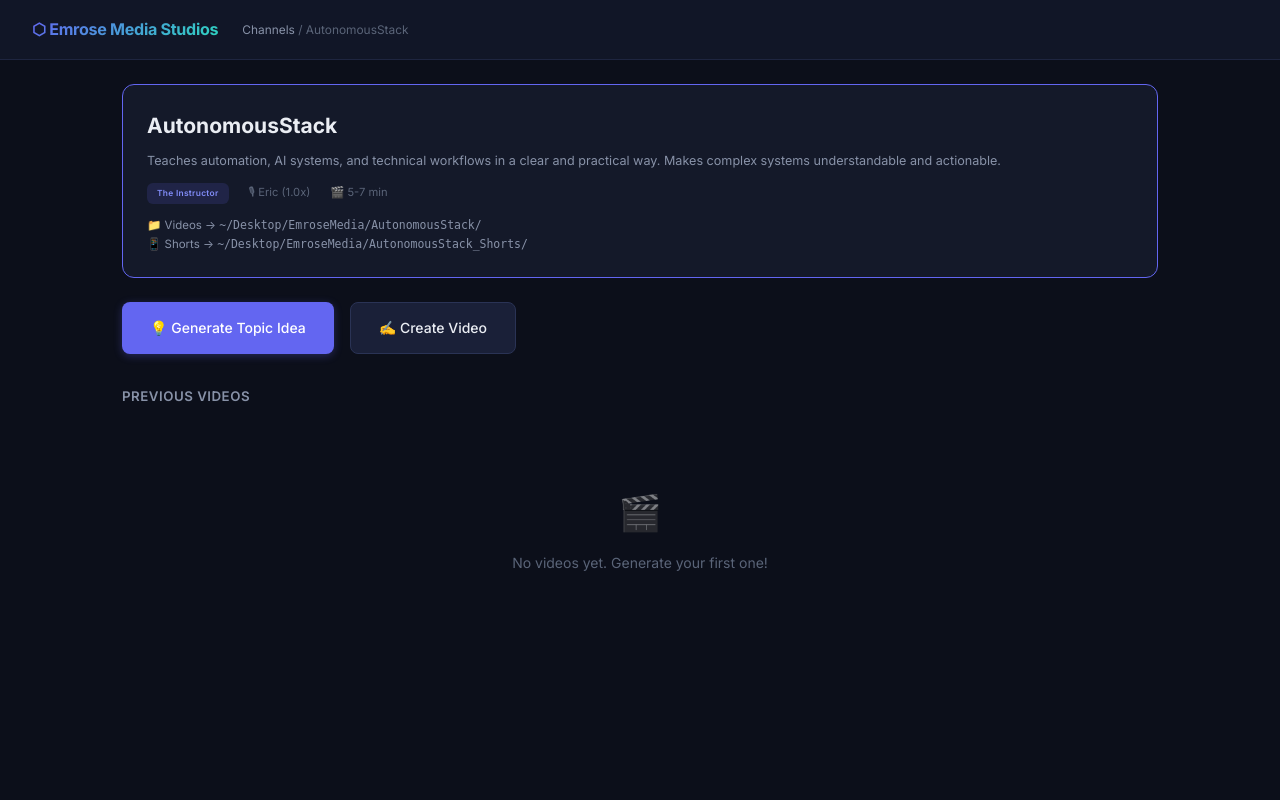
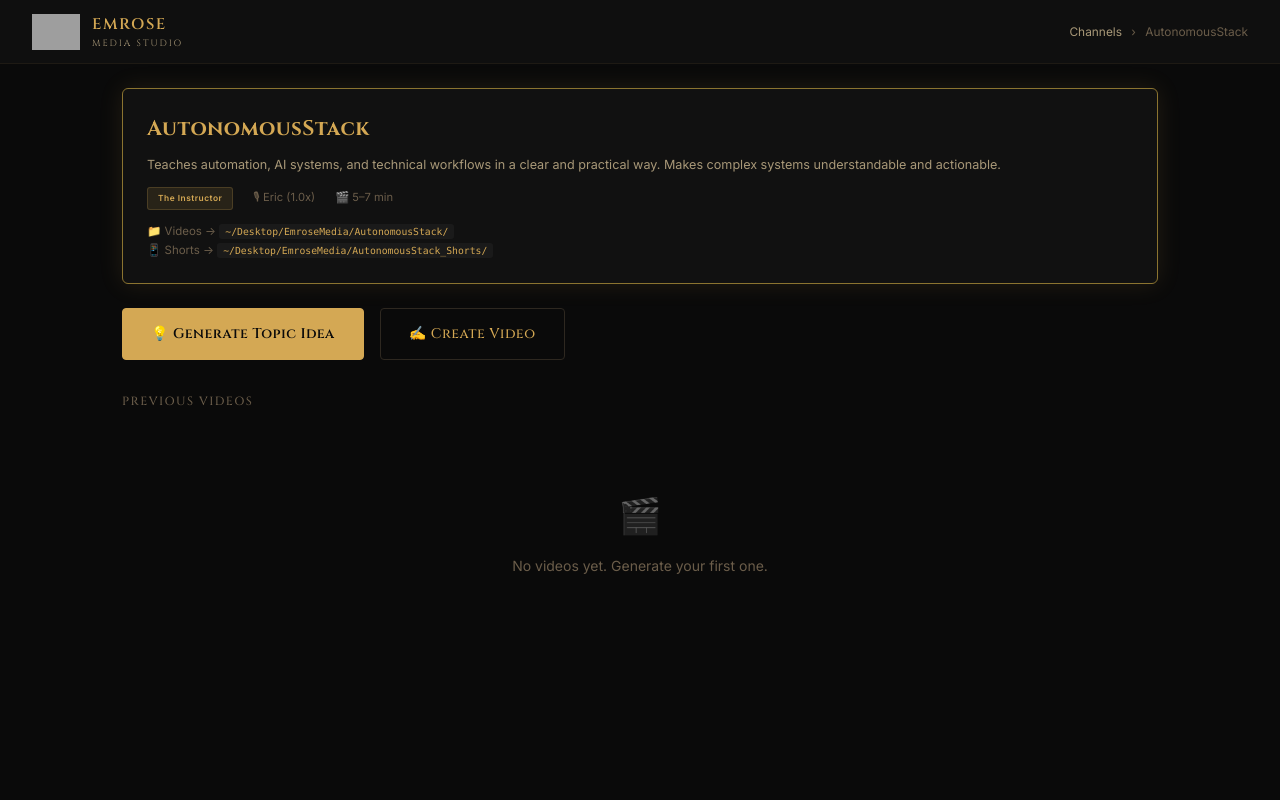
Before and after one commit to EmroseMediaStudios/MediaApp, a Flask app: page /channel/autonomous_stack in a window 1280 px wide. Run offline with Flask 3, Linux system fonts and the light colour scheme; grey boxes are pictures that could not be loaded.

Commit message:
Brand overhaul: black + gold theme, Cinzel serif font, shield logo in nav, banner on dashboard
- Pure black background (#0a0a0a) with gold (#d4a854) accents
- Cinzel serif font for all headings (matches Emrose branding)
- Shield logo in nav bar, full banner on dashboard
- Gold badges, gold focus states, gold buttons
- Ornamental dividers between sections
- Requires shield.png and banner.png in app/static/img/
- Launcher .command file loads keys from .env

```diff
--- a/app/templates/base.html
+++ b/app/templates/base.html
@@ -3,117 +3,154 @@
 <head>
 <meta charset="UTF-8">
 <meta name="viewport" content="width=device-width, initial-scale=1.0">
-<title>{% block title %}Emrose Media Studios{% endblock %}</title>
+<title>{% block title %}Emrose Media Studio{% endblock %}</title>
+<link rel="icon" type="image/png" href="/static/img/shield.png">
 <style>
-@import url('https://fonts.googleapis.com/css2?family=Inter:wght@300;400;500;600;700&display=swap');
+@import url('https://fonts.googleapis.com/css2?family=Cinzel:wght@400;500;600;700&family=Inter:wght@300;400;500;600&display=swap');
 * { margin: 0; padding: 0; box-sizing: border-box; }
 :root {
-  --bg: #0c0f1a; --bg2: #111627; --bg3: #1a2038;
-  --text: #eaedf3; --text2: #8892a8; --text3: #5a6478;
-  --accent: #6366f1; --accent2: #818cf8; --accent-glow: rgba(99,102,241,0.15);
-  --teal: #2dd4bf; --teal-glow: rgba(45,212,191,0.12);
-  --danger: #f43f5e; --success: #10b981; --warning: #f59e0b;
-  --card: #141929; --card-hover: #1a2038; --border: #1e2540; --border2: #2a3355;
-  --input-bg: #0a0d18; --gradient: linear-gradient(135deg, #6366f1 0%, #2dd4bf 100%);
+  --bg: #0a0a0a; --bg2: #0f0f0f; --bg3: #1a1a1a;
+  --text: #e8dcc8; --text2: #a89878; --text3: #6b5d4a;
+  --gold: #d4a854; --gold2: #c49a48; --gold-light: #e8c97a;
+  --gold-glow: rgba(212,168,84,0.12); --gold-glow2: rgba(212,168,84,0.06);
+  --rose: #c75050; --rose-dark: #8b3535;
+  --card: #111111; --card-hover: #161616; --border: #1e1a14; --border2: #2e2820;
+  --input-bg: #0c0c0c; --success: #5a9e6f; --danger: #c75050;
 }
 body { font-family: 'Inter', -apple-system, BlinkMacSystemFont, sans-serif; background: var(--bg); color: var(--text); min-height: 100vh; font-size: 14px; line-height: 1.6; }
-a { color: var(--accent2); text-decoration: none; transition: color 0.2s; }
-a:hover { color: var(--teal); }
+a { color: var(--gold); text-decoration: none; transition: color 0.2s; }
+a:hover { color: var(--gold-light); }
+
+h1, h2, h3, h4 { font-family: 'Cinzel', 'Georgia', serif; color: var(--gold); letter-spacing: 0.5px; }
 
 .container { max-width: 1100px; margin: 0 auto; padding: 24px 32px; }
 
-nav { background: var(--bg2); border-bottom: 1px solid var(--border); padding: 0 32px; display: flex; align-items: center; gap: 24px; height: 60px; backdrop-filter: blur(10px); position: sticky; top: 0; z-index: 100; }
-nav .logo { font-size: 1.15em; font-weight: 700; background: var(--gradient); -webkit-background-clip: text; -webkit-text-fill-color: transparent; letter-spacing: -0.3px; }
-nav .breadcrumb { color: var(--text3); font-size: 0.85em; }
+/* ---- NAV ---- */
+nav { background: var(--bg2); border-bottom: 1px solid var(--border); padding: 0 32px; display: flex; align-items: center; gap: 20px; height: 64px; position: sticky; top: 0; z-index: 100; }
+nav .logo { display: flex; align-items: center; gap: 12px; }
+nav .logo img { height: 36px; width: auto; }
+nav .logo-text { font-family: 'Cinzel', serif; font-size: 1.1em; font-weight: 600; color: var(--gold); letter-spacing: 1.5px; }
+nav .logo-sub { font-family: 'Cinzel', serif; font-size: 0.65em; font-weight: 400; color: var(--text2); letter-spacing: 2px; display: block; margin-top: -2px; }
+nav .breadcrumb { color: var(--text3); font-size: 0.85em; margin-left: auto; }
 nav .breadcrumb a { color: var(--text2); }
-nav .breadcrumb a:hover { color: var(--accent2); }
+nav .breadcrumb a:hover { color: var(--gold); }
 nav .breadcrumb span { margin: 0 6px; color: var(--text3); }
 
+/* ---- HEADER BANNER ---- */
+.hero-banner { text-align: center; padding: 40px 20px 30px; margin-bottom: 10px; }
+.hero-banner img { max-width: 500px; width: 100%; height: auto; }
+
+/* ---- PAGE HEADER ---- */
 .page-header { margin-bottom: 28px; }
-.page-header h1 { font-size: 1.6em; font-weight: 700; letter-spacing: -0.5px; margin-bottom: 6px; }
-.page-header h2 { font-size: 1.3em; font-weight: 600; letter-spacing: -0.3px; margin-bottom: 6px; }
+.page-header h1 { font-size: 1.5em; margin-bottom: 6px; }
+.page-header h2 { font-size: 1.25em; margin-bottom: 6px; }
 .page-header p { color: var(--text2); font-size: 0.9em; }
 
-.btn { display: inline-flex; align-items: center; gap: 6px; padding: 10px 20px; border-radius: 8px; border: none; cursor: pointer; font-size: 0.9em; font-weight: 500; transition: all 0.2s; font-family: inherit; }
-.btn-primary { background: var(--accent); color: white; box-shadow: 0 2px 8px rgba(99,102,241,0.3); }
-.btn-primary:hover { background: var(--accent2); box-shadow: 0 4px 16px rgba(99,102,241,0.4); transform: translateY(-1px); }
-.btn-secondary { background: var(--bg3); color: var(--text); border: 1px solid var(--border2); }
-.btn-secondary:hover { background: var(--border2); border-color: var(--accent); }
-.btn-teal { background: var(--teal); color: #0c0f1a; font-weight: 600; }
-.btn-teal:hover { opacity: 0.9; transform: translateY(-1px); }
-.btn-sm { padding: 6px 14px; font-size: 0.82em; border-radius: 6px; }
-.btn-lg { padding: 14px 28px; font-size: 1em; }
+/* ---- BUTTONS ---- */
+.btn { display: inline-flex; align-items: center; gap: 6px; padding: 10px 20px; border-radius: 4px; border: 1px solid transparent; cursor: pointer; font-size: 0.9em; font-weight: 500; transition: all 0.25s; font-family: inherit; letter-spacing: 0.3px; }
+.btn-primary { background: var(--gold); color: #0a0a0a; border-color: var(--gold); font-weight: 600; }
+.btn-primary:hover { background: var(--gold-light); border-color: var(--gold-light); box-shadow: 0 0 20px rgba(212,168,84,0.25); }
+.btn-secondary { background: transparent; color: var(--gold); border: 1px solid var(--border2); }
+.btn-secondary:hover { border-color: var(--gold); background: var(--gold-glow); }
+.btn-sm { padding: 6px 14px; font-size: 0.82em; }
+.btn-lg { padding: 14px 28px; font-size: 1em; font-family: 'Cinzel', serif; letter-spacing: 0.5px; }
 
-.card { background: var(--card); border: 1px solid var(--border); border-radius: 12px; padding: 24px; margin-bottom: 16px; transition: all 0.25s; }
+/* ---- CARDS ---- */
+.card { background: var(--card); border: 1px solid var(--border); border-radius: 6px; padding: 24px; margin-bottom: 16px; transition: all 0.3s; }
 .card:hover { border-color: var(--border2); background: var(--card-hover); }
-.card-highlight { border-color: var(--accent); box-shadow: 0 0 20px var(--accent-glow); }
-.card-highlight:hover { border-color: var(--accent2); }
-.card h3 { font-weight: 600; margin-bottom: 8px; letter-spacing: -0.3px; }
+.card-highlight { border-color: var(--gold-dark, #8b7430); box-shadow: 0 0 24px var(--gold-glow); }
+.card-highlight:hover { border-color: var(--gold); }
+.card h3 { font-size: 1.05em; margin-bottom: 8px; }
 .card p { color: var(--text2); font-size: 0.9em; line-height: 1.6; }
 .card .meta { font-size: 0.8em; color: var(--text3); margin-top: 12px; display: flex; align-items: center; gap: 12px; flex-wrap: wrap; }
 
+/* ---- FORMS ---- */
 input[type="text"], textarea, select {
   background: var(--input-bg); border: 1px solid var(--border); color: var(--text);
-  padding: 11px 14px; border-radius: 8px; font-size: 0.9em; width: 100%;
-  font-family: inherit; transition: border-color 0.2s;
+  padding: 11px 14px; border-radius: 4px; font-size: 0.9em; width: 100%;
+  font-family: inherit; transition: all 0.25s;
 }
-input:focus, textarea:focus { outline: none; border-color: var(--accent); box-shadow: 0 0 0 3px var(--accent-glow); }
+input:focus, textarea:focus { outline: none; border-color: var(--gold); box-shadow: 0 0 0 2px var(--gold-glow); }
 textarea { resize: vertical; min-height: 80px; line-height: 1.6; }
 
 .form-group { margin-bottom: 18px; }
-.form-group label { display: block; margin-bottom: 6px; font-weight: 500; color: var(--text2); font-size: 0.85em; text-transform: uppercase; letter-spacing: 0.5px; }
+.form-group label { display: block; margin-bottom: 6px; font-weight: 500; color: var(--text2); font-size: 0.8em; text-transform: uppercase; letter-spacing: 1px; font-family: 'Cinzel', serif; }
 
+/* ---- GRID ---- */
 .grid { display: grid; grid-template-columns: repeat(auto-fill, minmax(320px, 1fr)); gap: 16px; }
 
-.badge { display: inline-flex; align-items: center; padding: 4px 10px; border-radius: 6px; font-size: 0.75em; font-weight: 600; letter-spacing: 0.3px; }
-.badge-accent { background: var(--accent-glow); color: var(--accent2); }
-.badge-teal { background: var(--teal-glow); color: var(--teal); }
-.badge-success { background: rgba(16,185,129,0.12); color: var(--success); }
+/* ---- BADGES ---- */
+.badge { display: inline-flex; align-items: center; padding: 4px 10px; border-radius: 3px; font-size: 0.75em; font-weight: 600; letter-spacing: 0.5px; }
+.badge-gold { background: var(--gold-glow); color: var(--gold); border: 1px solid rgba(212,168,84,0.2); }
+.badge-success { background: rgba(90,158,111,0.12); color: var(--success); }
+.badge-rose { background: rgba(199,80,80,0.12); color: var(--rose); }
 
-.section-title { font-size: 0.95em; font-weight: 600; margin: 32px 0 16px; color: var(--text2); text-transform: uppercase; letter-spacing: 0.5px; }
+/* ---- SECTION TITLE ---- */
+.section-title { font-family: 'Cinzel', serif; font-size: 0.85em; font-weight: 500; margin: 32px 0 16px; color: var(--text3); text-transform: uppercase; letter-spacing: 1.5px; }
 
+/* ---- DIVIDER ---- */
+.divider { border: none; border-top: 1px solid var(--border); margin: 24px 0; position: relative; }
+.divider::after { content: '◆'; position: absolute; top: -8px; left: 50%; transform: translateX(-50%); background: var(--bg); color: var(--text3); padding: 0 12px; font-size: 0.7em; }
+
+/* ---- VIDEO LIST ---- */
 .video-list { display: flex; flex-direction: column; gap: 10px; }
-.video-item { display: flex; align-items: center; gap: 16px; padding: 16px 20px; background: var(--card); border: 1px solid var(--border); border-radius: 10px; transition: all 0.2s; }
+.video-item { display: flex; align-items: center; gap: 16px; padding: 16px 20px; background: var(--card); border: 1px solid var(--border); border-radius: 6px; transition: all 0.2s; }
 .video-item:hover { border-color: var(--border2); }
 .video-item .info { flex: 1; }
-.video-item .info h4 { font-weight: 500; margin-bottom: 4px; font-size: 0.95em; }
+.video-item .info h4 { font-size: 0.95em; margin-bottom: 4px; }
 .video-item .info .meta { font-size: 0.8em; color: var(--text3); }
 .video-item .actions { display: flex; gap: 8px; align-items: center; }
 
+/* ---- CHECKBOX ---- */
 .checkbox-label { display: flex; align-items: center; gap: 8px; cursor: pointer; font-size: 0.88em; color: var(--text2); }
-.checkbox-label input[type="checkbox"] { width: 16px; height: 16px; accent-color: var(--accent); }
+.checkbox-label input[type="checkbox"] { width: 16px; height: 16px; accent-color: var(--gold); }
 
-.progress-log { background: var(--input-bg); border: 1px solid var(--border); border-radius: 10px; padding: 20px 24px; font-family: 'SF Mono', 'Fira Code', Monaco, monospace; font-size: 0.82em; line-height: 2; max-height: 420px; overflow-y: auto; }
-.progress-log .step { padding: 2px 0; border-bottom: 1px solid rgba(30,37,64,0.5); }
+/* ---- PROGRESS LOG ---- */
+.progress-log { background: var(--input-bg); border: 1px solid var(--border); border-radius: 4px; padding: 20px 24px; font-family: 'SF Mono', 'Fira Code', Monaco, monospace; font-size: 0.82em; line-height: 2; max-height: 420px; overflow-y: auto; }
+.progress-log .step { padding: 2px 0; border-bottom: 1px solid rgba(30,26,20,0.5); }
 .progress-log .step:last-child { border-bottom: none; }
 .progress-log .step.done { color: var(--success); }
 .progress-log .step.error { color: var(--danger); }
-.progress-log .step.active { color: var(--accent2); }
+.progress-log .step.active { color: var(--gold); }
 
-.spinner { display: inline-block; width: 14px; height: 14px; border: 2px solid var(--border2); border-top-color: var(--accent); border-radius: 50%; animation: spin 0.7s linear infinite; margin-right: 8px; vertical-align: middle; }
+/* ---- SPINNER ---- */
+.spinner { display: inline-block; width: 14px; height: 14px; border: 2px solid var(--border2); border-top-color: var(--gold); border-radius: 50%; animation: spin 0.7s linear infinite; margin-right: 8px; vertical-align: middle; }
 @keyframes spin { to { transform: rotate(360deg); } }
 
-.video-player { width: 100%; max-width: 900px; margin: 20px auto; border-radius: 12px; overflow: hidden; background: #000; box-shadow: 0 8px 32px rgba(0,0,0,0.5); }
+/* ---- VIDEO PLAYER ---- */
+.video-player { width: 100%; max-width: 900px; margin: 20px auto; border-radius: 6px; overflow: hidden; background: #000; box-shadow: 0 8px 32px rgba(0,0,0,0.6), 0 0 0 1px var(--border); }
 .video-player video { width: 100%; display: block; }
 
+/* ---- EMPTY STATE ---- */
 .empty-state { text-align: center; padding: 60px 20px; color: var(--text3); }
-.empty-state .icon { font-size: 2.5em; margin-bottom: 12px; opacity: 0.5; }
+.empty-state .icon { font-size: 2.5em; margin-bottom: 12px; opacity: 0.4; }
 
-.fade-in { animation: fadeIn 0.35s ease-out; }
-@keyframes fadeIn { from { opacity: 0; transform: translateY(8px); } to { opacity: 1; transform: translateY(0); } }
+/* ---- IDEA CARD ---- */
+.idea-card .field { margin-bottom: 16px; }
+.idea-card .field-label { font-family: 'Cinzel', serif; font-size: 0.72em; text-transform: uppercase; letter-spacing: 1px; color: var(--text3); margin-bottom: 4px; font-weight: 500; }
+.idea-card .field-value { color: var(--text); line-height: 1.6; }
+.idea-card .hook { color: var(--gold-light); font-style: italic; font-size: 1.05em; }
 
-.idea-card .field { margin-bottom: 16px; }
-.idea-card .field-label { font-size: 0.78em; text-transform: uppercase; letter-spacing: 0.5px; color: var(--text3); margin-bottom: 4px; font-weight: 600; }
-.idea-card .field-value { color: var(--text); line-height: 1.6; }
-.idea-card .hook { color: var(--teal); font-style: italic; font-size: 1.05em; }
+/* ---- ANIMATION ---- */
+.fade-in { animation: fadeIn 0.4s ease-out; }
+@keyframes fadeIn { from { opacity: 0; transform: translateY(6px); } to { opacity: 1; transform: translateY(0); } }
 
+/* ---- UTILITIES ---- */
 .flex { display: flex; } .flex-between { justify-content: space-between; } .flex-center { align-items: center; }
-.gap-8 { gap: 8px; } .gap-12 { gap: 12px; } .gap-16 { gap: 16px; } .mt-8 { margin-top: 8px; } .mt-16 { margin-top: 16px; } .mt-24 { margin-top: 24px; } .mt-32 { margin-top: 32px; } .mb-8 { margin-bottom: 8px; }
+.gap-8 { gap: 8px; } .gap-12 { gap: 12px; } .gap-16 { gap: 16px; }
+.mt-8 { margin-top: 8px; } .mt-16 { margin-top: 16px; } .mt-24 { margin-top: 24px; } .mt-32 { margin-top: 32px; } .mb-8 { margin-bottom: 8px; }
+code { font-family: 'SF Mono', Monaco, monospace; background: var(--bg3); padding: 2px 6px; border-radius: 3px; font-size: 0.85em; color: var(--gold); }
 </style>
 </head>
 <body>
 <nav>
-  <a href="/" class="logo">⬡ Emrose Media Studios</a>
+  <a href="/" class="logo">
+    <img src="/static/img/shield.png" alt="Emrose">
+    <div>
+      <span class="logo-text">EMROSE</span>
+      <span class="logo-sub">MEDIA STUDIO</span>
+    </div>
+  </a>
   {% block breadcrumb %}{% endblock %}
 </nav>
 <div class="container fade-in">
--- a/app/templates/channel.html
+++ b/app/templates/channel.html
@@ -1,24 +1,24 @@
 {% extends "base.html" %}
-{% block title %}{{ channel.channel_name }}{% endblock %}
-{% block breadcrumb %}<div class="breadcrumb"><a href="/">Channels</a> / {{ channel.channel_name }}</div>{% endblock %}
+{% block title %}{{ channel.channel_name }} — Emrose Media Studio{% endblock %}
+{% block breadcrumb %}<div class="breadcrumb"><a href="/">Channels</a> <span>›</span> {{ channel.channel_name }}</div>{% endblock %}
 {% block content %}
-<div class="card" style="border-color: var(--accent);">
+<div class="card card-highlight">
   <h2>{{ channel.channel_name }}</h2>
   <p style="margin-top: 8px;">{{ channel.description }}</p>
   <div class="meta mt-16">
-    <span class="badge badge-accent">{{ channel.narrator.name }}</span>
+    <span class="badge badge-gold">{{ channel.narrator.name }}</span>
     <span style="margin-left: 8px;">🎙 {{ channel.voice.elevenlabs_voice_name }} ({{ channel.voice.speed }}x)</span>
-    <span style="margin-left: 8px;">🎬 {{ channel.video_settings.target_duration_min }}-{{ channel.video_settings.target_duration_max }} min</span>
+    <span style="margin-left: 8px;">🎬 {{ channel.video_settings.target_duration_min }}–{{ channel.video_settings.target_duration_max }} min</span>
   </div>
-  <div style="margin-top: 12px; font-size: 0.82em; color: var(--text2);">
+  <div style="margin-top: 12px; font-size: 0.82em; color: var(--text3);">
     📁 Videos → <code>~/Desktop/EmroseMedia/{{ channel.channel_name }}/</code><br>
     📱 Shorts → <code>~/Desktop/EmroseMedia/{{ channel.channel_name }}_Shorts/</code>
   </div>
 </div>
 
 <div class="flex gap-16 mt-24">
-  <a href="/channel/{{ channel.channel_id }}/idea" class="btn btn-primary" style="font-size: 1em; padding: 14px 28px;">💡 Generate Topic Idea</a>
-  <a href="/channel/{{ channel.channel_id }}/script" class="btn btn-secondary" style="font-size: 1em; padding: 14px 28px;">✍️ Create Video</a>
+  <a href="/channel/{{ channel.channel_id }}/idea" class="btn btn-primary btn-lg">💡 Generate Topic Idea</a>
+  <a href="/channel/{{ channel.channel_id }}/script" class="btn btn-secondary btn-lg">✍️ Create Video</a>
 </div>
 
 <div class="section-title">Previous Videos</div>
@@ -31,7 +31,7 @@
       <h4>{{ v.title }}</h4>
       <div class="meta">
         {{ v.created_at[:10] if v.created_at else v.timestamp }} · {{ (v.duration / 60)|round(1) }} min · {{ v.file_size_mb|default('?') }} MB
-        {% if v.has_short %} · <span class="badge badge-accent">Short</span>{% endif %}
+        {% if v.has_short %} · <span class="badge badge-gold">Short</span>{% endif %}
       </div>
     </div>
     <div class="actions">
@@ -53,7 +53,7 @@
 {% else %}
 <div class="empty-state">
   <div class="icon">🎬</div>
-  <p>No videos yet. Generate your first one!</p>
+  <p>No videos yet. Generate your first one.</p>
 </div>
 {% endif %}
 
```
Also changed, not shown: app/templates/dashboard.html (+11 -6 lines), app/templates/generate.html (+6 -4 lines), app/templates/idea.html (+6 -5 lines), app/templates/script.html (+10 -6 lines).
